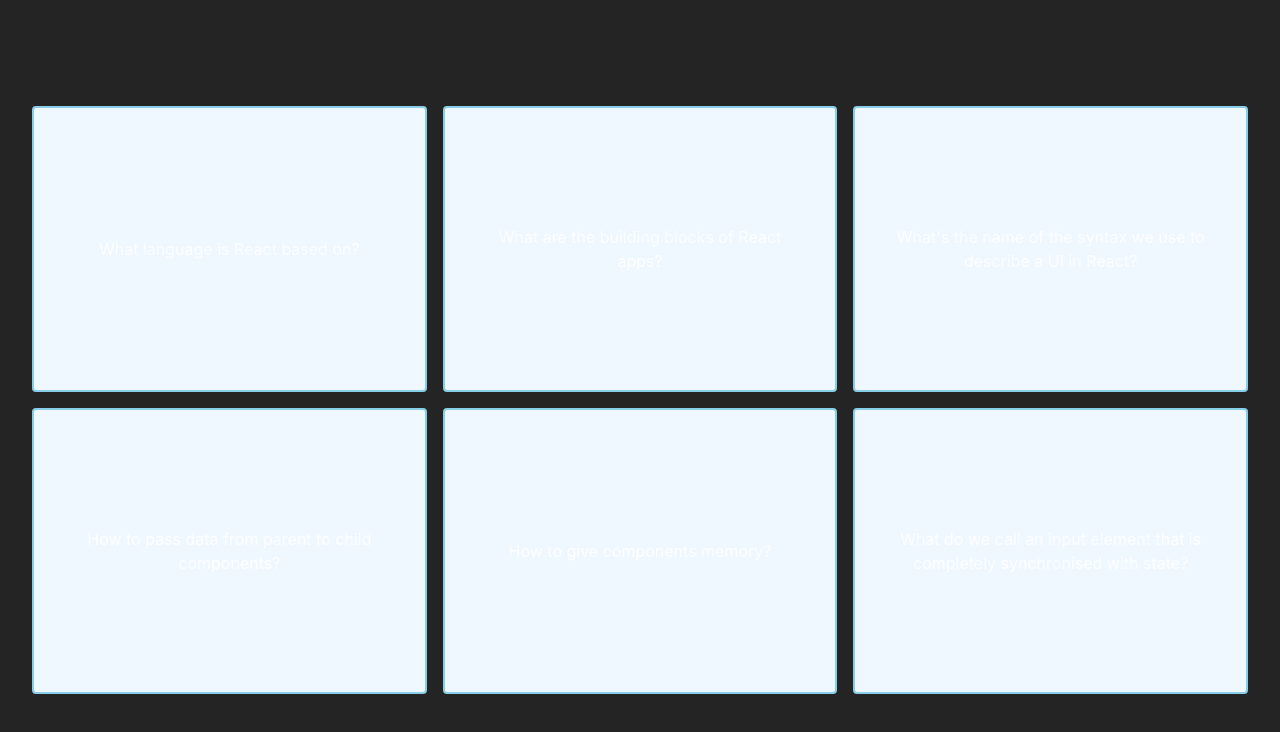
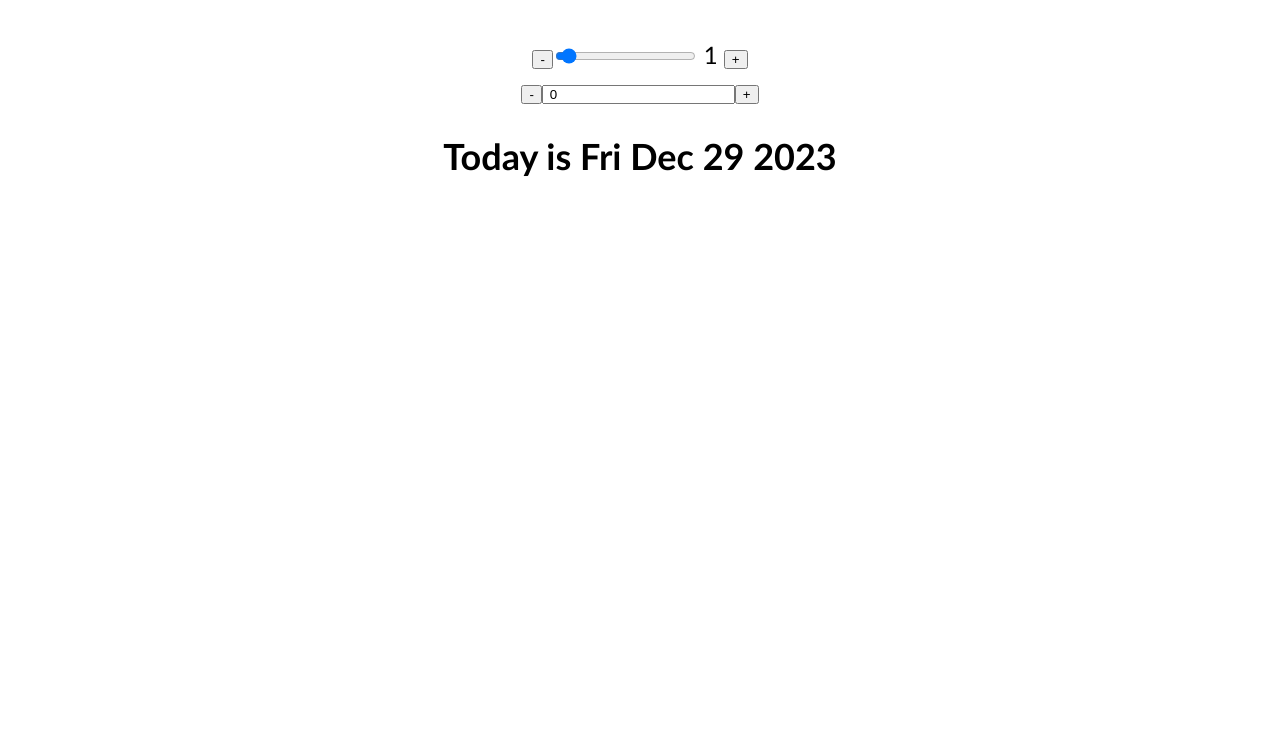
Before and after one commit to hebersolano/Small-react-projects, a React (Vite) app: page / in a window 1280 px wide. Shown: the top 732 px of the page. Built offline with nearby package versions, Linux system fonts and the light colour scheme.

Commit message:
date counter v2

```diff
--- /dev/null
+++ b/src/DateCounter_v2/DateCounter_v2.css
@@ -0,0 +1,12 @@
+* {
+  padding: 0 6px;
+}
+
+.date-counter {
+  font-family: "Gill Sans", "Gill Sans MT", Calibri, "Trebuchet MS", sans-serif;
+  font-size: 24px;
+}
+
+.date-counter div {
+  margin-bottom: 6px;
+}
--- /dev/null
+++ b/src/DateCounter_v2/DateCounter_v2.jsx
@@ -0,0 +1,81 @@
+import { useEffect, useState } from "react";
+import "./DateCounter_v2.css";
+
+Date.prototype.addDays = function (days) {
+  let date = new Date();
+  if (days == 0) return this.setDate(date.getDate());
+  this.setDate(date.getDate() + days);
+};
+
+let oneDate = new Date();
+
+export default function DateCounter() {
+  const [steps, setSteps] = useState(1);
+  const [count, setCount] = useState(0);
+
+  function handleSteps(e) {
+    const t = e.target.innerText;
+    if (t == "-") setSteps((v) => --v);
+    if (t == "+") setSteps((v) => ++v);
+  }
+
+  function handleDays(e) {
+    const t = e.target.innerText;
+    if (t == "-")
+      setCount((v) => {
+        const count = v - steps;
+        oneDate.addDays(count);
+        // oneDate.setTime(oneDate.getTime() - 86400000);
+        return count;
+      });
+    if (t == "+")
+      setCount((v) => {
+        const count = v + steps;
+        oneDate.addDays(count);
+        // oneDate.setTime(oneDate.getTime() + 86400000);
+        return count;
+      });
+    // handleDate(t);
+  }
+
+  function handleChange(evt) {
+    const value = +evt.target.value;
+    if (evt.target.type == "number") setCount(value);
+
+    if (evt.target.type == "range") setSteps(value);
+  }
+
+  function reset() {
+    setSteps(1);
+    setCount(0);
+  }
+
+  return (
+    <div className="date-counter">
+      <div className="steps-counter">
+        <button onClick={handleSteps}>-</button>
+        <input type="range" defaultValue={1} min="1" max="10" step={1} onChange={handleChange} />
+        <span>{steps}</span>
+        <button onClick={handleSteps}>+</button>
+      </div>
+      <div className="days-counter">
+        <button onClick={handleDays}>-</button>
+        <input type="number" value={count} onChange={handleChange} />
+        <button onClick={handleDays}>+</button>
+      </div>
+      <div className="message">
+        <h2>
+          {(count < 0 && `${Math.abs(count)} days ago was`) ||
+            (count > 0 && `${count} day${count > 1 ? "s" : ""} from today is`) ||
+            "Today is"}{" "}
+          {oneDate.toDateString()}
+        </h2>
+      </div>
+      {steps !== 1 || count !== 0 ? (
+        <div>
+          <button onClick={reset}>Reset</button>
+        </div>
+      ) : null}
+    </div>
+  );
+}
--- a/src/main.jsx
+++ b/src/main.jsx
@@ -2,8 +2,9 @@
 import ReactDOM from "react-dom/client";
 import App from "./App.jsx";
 import DevProfile from "./DevProfile/DevProfile.jsx";
-import "./index.css";
+// import "./index.css";
 import DateCounter from "./DateCounter/DateCounter.jsx";
 import FlashCards from "./FlashCards/FlashCards.jsx";
+import DateCounter_v2 from "./DateCounter_v2/DateCounter_v2.jsx";
 
-ReactDOM.createRoot(document.getElementById("root")).render(<FlashCards />);
+ReactDOM.createRoot(document.getElementById("root")).render(<DateCounter_v2 />);
```
